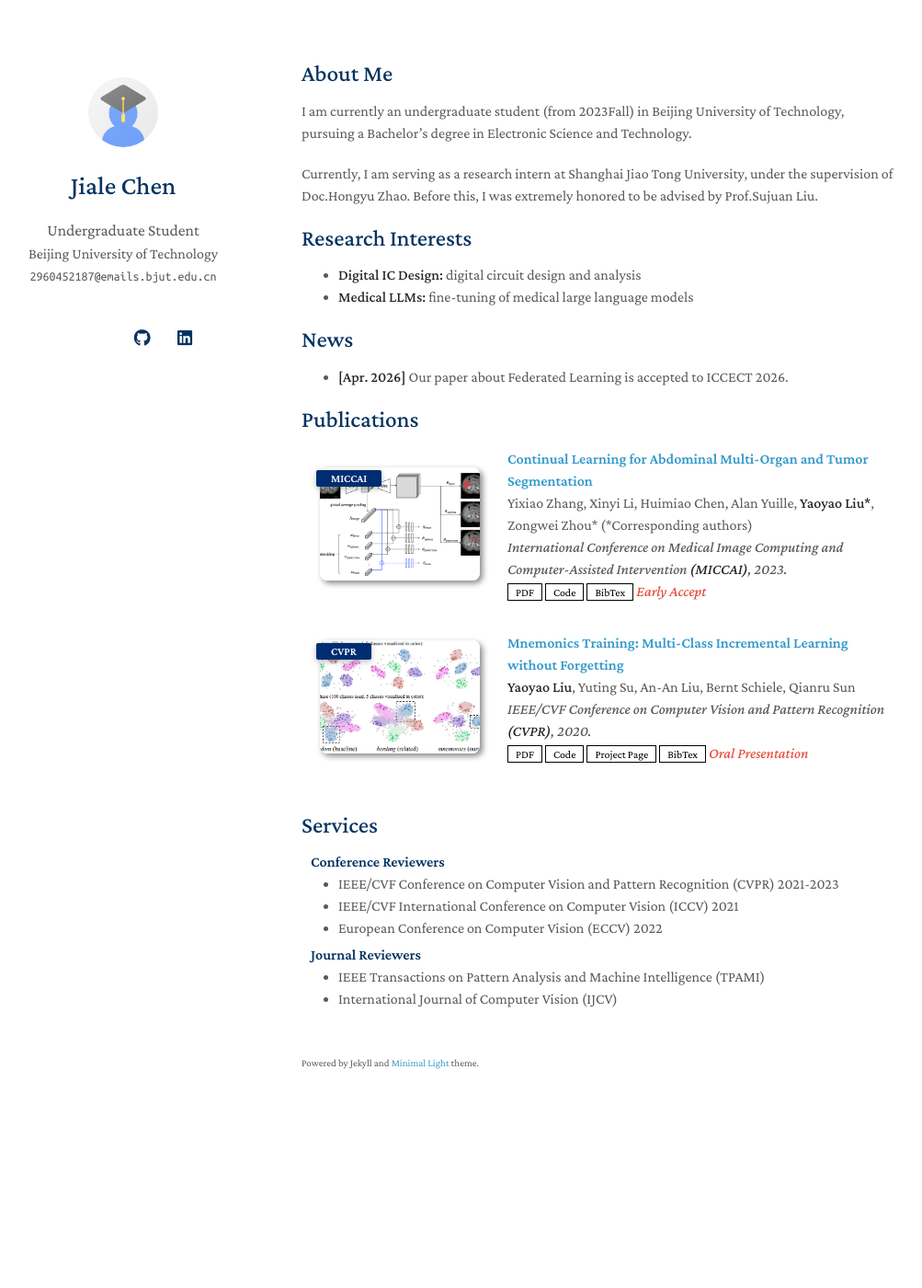
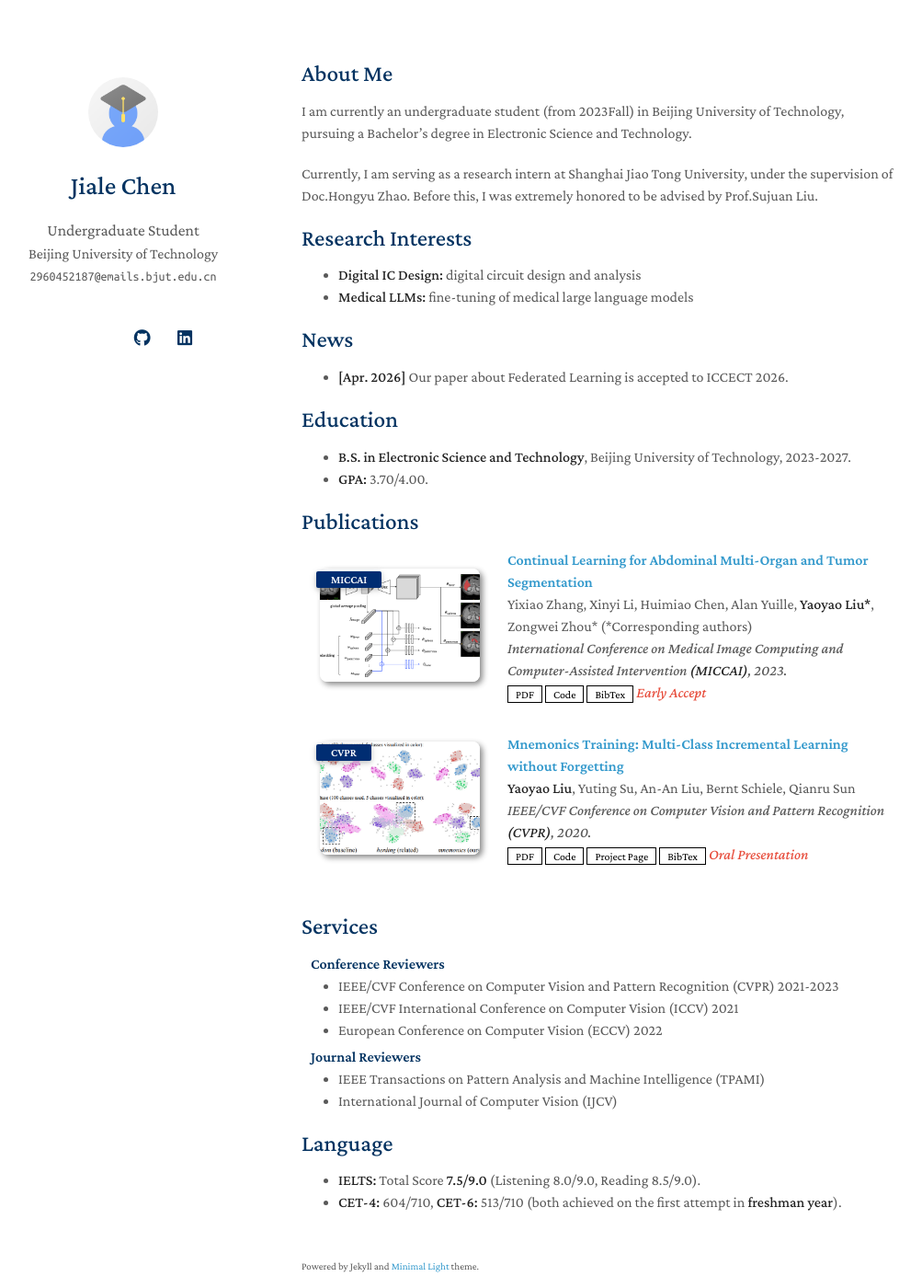
Before and after one commit to Chenjl13/Chenjl13.github.io, a Jekyll site: the page built from index.md, in a window 1280 px wide and 1400 px high. Shown: the whole window at 92% size, without its empty margins (142-1145 px from the left). Built offline with Jekyll 4.4.1, drawn with Linux system fonts in a browser that asks for light colours; a style sheet for code colours, icons or effects is not loaded; our own code applies the rules of GitHub Pages for plain Markdown files.

Commit message:
Update index.md

```diff
--- a/index.md
+++ b/index.md
@@ -17,6 +17,16 @@ Currently, I am serving as a research intern at Shanghai Jiao Tong University, u
 
 - **[Apr. 2026]** Our paper about Federated Learning is accepted to ICCECT 2026.
 
+## Education
+
+- **B.S. in Electronic Science and Technology**, Beijing University of Technology, 2023-2027.
+- **GPA:** 3.70/4.00.
+
 {% include_relative _includes/publications.md %}
 
 {% include_relative _includes/services.md %}
+
+## Language
+
+- **IELTS:** Total Score **7.5/9.0** (Listening 8.0/9.0, Reading 8.5/9.0).
+- **CET-4:** 604/710, **CET-6:** 513/710 (both achieved on the first attempt in **freshman year**).
```
